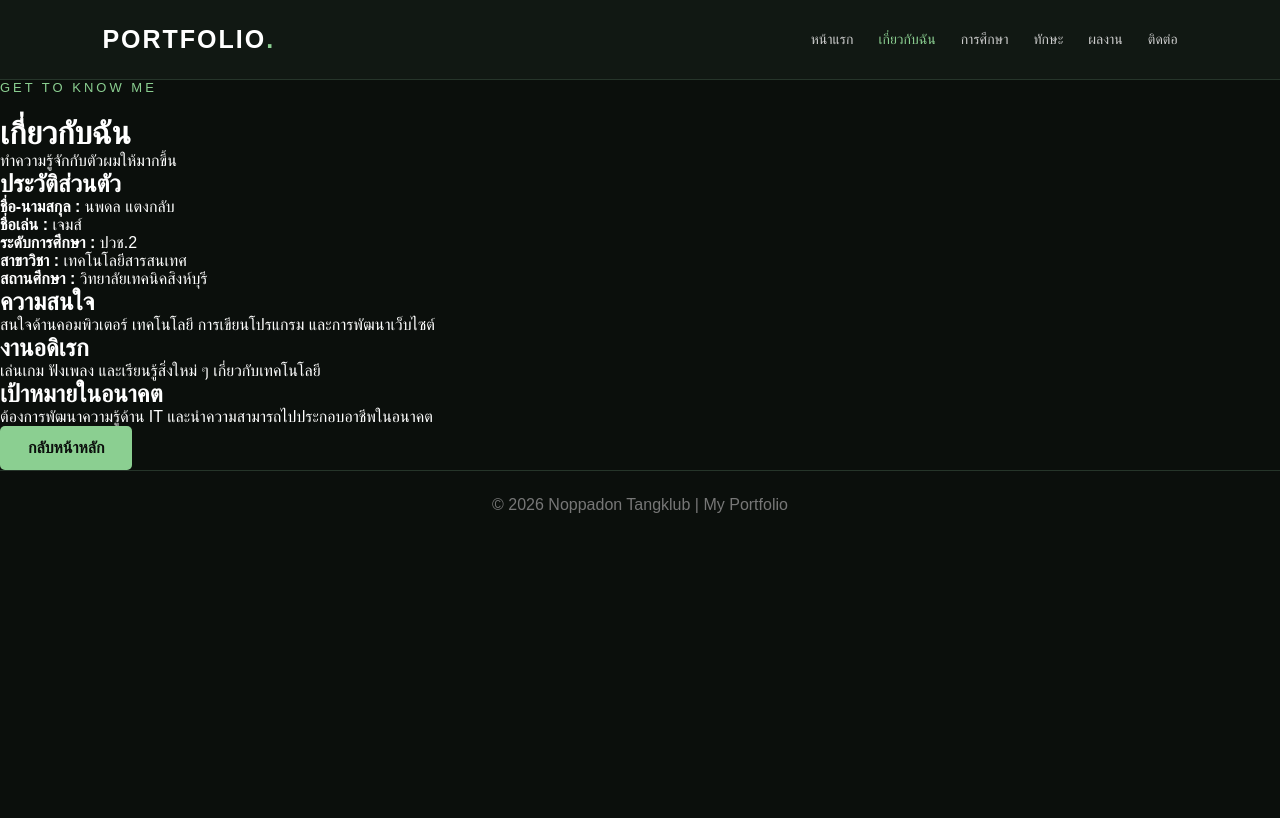
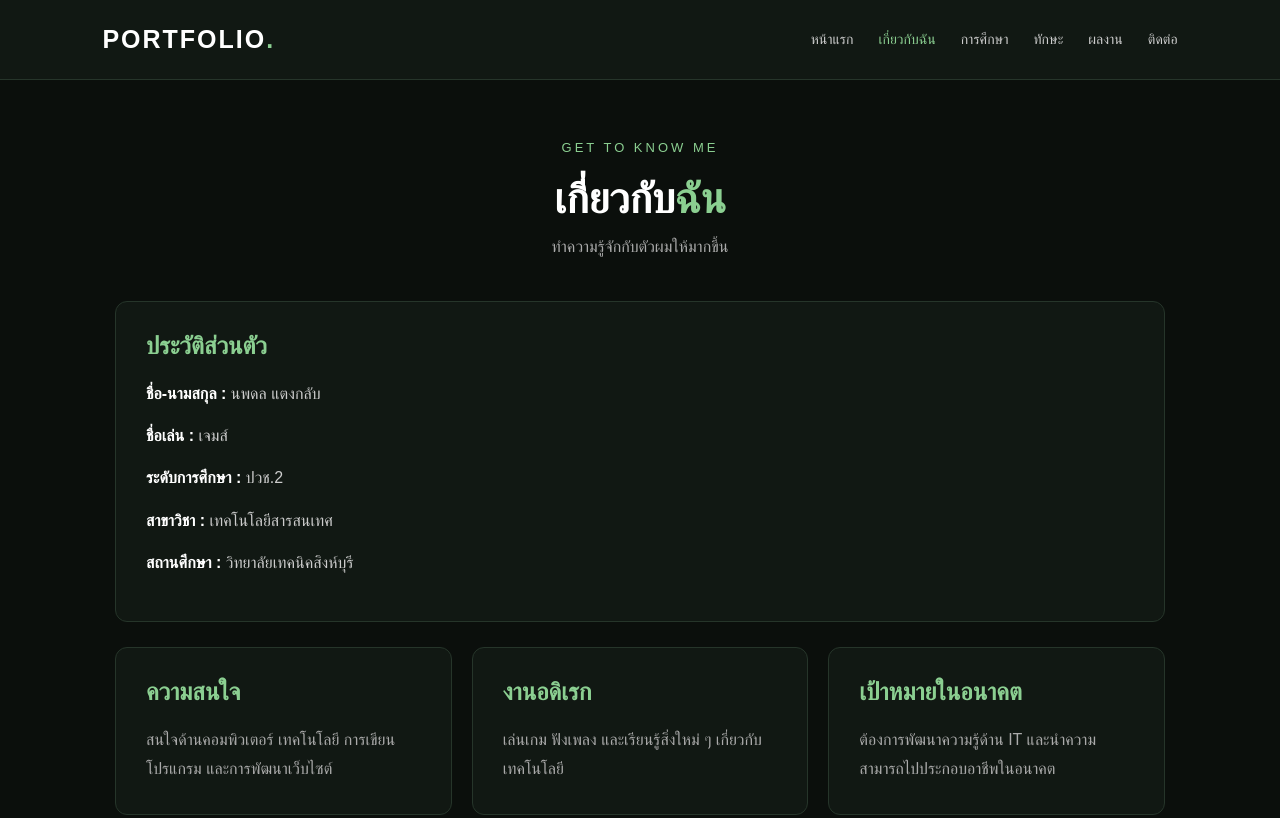
Before and after one commit to 68219010007-oss/Noppadon-prot, a plain HTML site: page about.html in a window 1280 px wide. Shown: the top 818 px of the page. Drawn offline with Linux system fonts and the light colour scheme.

Commit message:
Update style.css

```diff
--- a/style.css
+++ b/style.css
@@ -167,3 +167,91 @@ footer {
         font-size: 55px;
     }
 }
+
+/* หน้าข้อมูลภายใน */
+.content-page {
+    max-width: 1100px;
+    margin: auto;
+    padding: 60px 25px;
+}
+
+.page-heading {
+    text-align: center;
+    margin-bottom: 45px;
+}
+
+.page-heading h1 {
+    font-size: 42px;
+    margin: 15px 0;
+}
+
+.page-heading h1 span {
+    color: #8bcf91;
+}
+
+.page-heading p:last-child {
+    color: #aaaaaa;
+}
+
+.about-card,
+.info-card {
+    background: #111813;
+    border: 1px solid #26352a;
+    border-radius: 12px;
+    padding: 30px;
+}
+
+.about-card {
+    margin-bottom: 25px;
+}
+
+.about-info h2,
+.info-card h2 {
+    color: #8bcf91;
+    margin-bottom: 20px;
+}
+
+.about-info p {
+    color: #cccccc;
+    margin-bottom: 15px;
+    line-height: 1.7;
+}
+
+.about-info strong {
+    color: #ffffff;
+}
+
+.about-grid {
+    display: grid;
+    grid-template-columns: repeat(3, 1fr);
+    gap: 20px;
+}
+
+.info-card p {
+    color: #aaaaaa;
+    line-height: 1.8;
+}
+
+.info-card {
+    transition: 0.3s;
+}
+
+.info-card:hover {
+    border-color: #8bcf91;
+    transform: translateY(-5px);
+}
+
+.back-button {
+    text-align: center;
+    margin-top: 35px;
+}
+
+@media (max-width: 700px) {
+    .about-grid {
+        grid-template-columns: 1fr;
+    }
+
+    .page-heading h1 {
+        font-size: 32px;
+    }
+}
```
